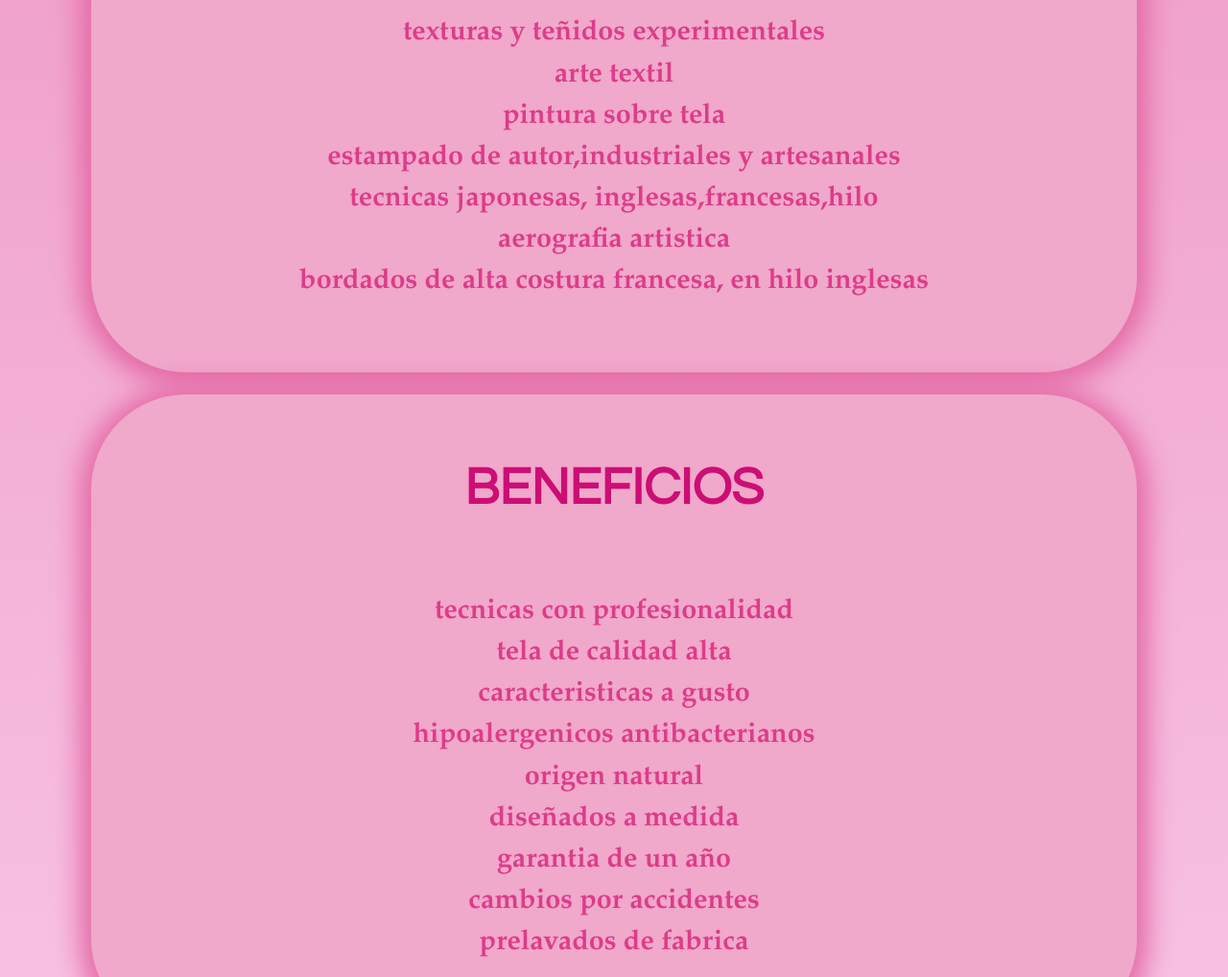
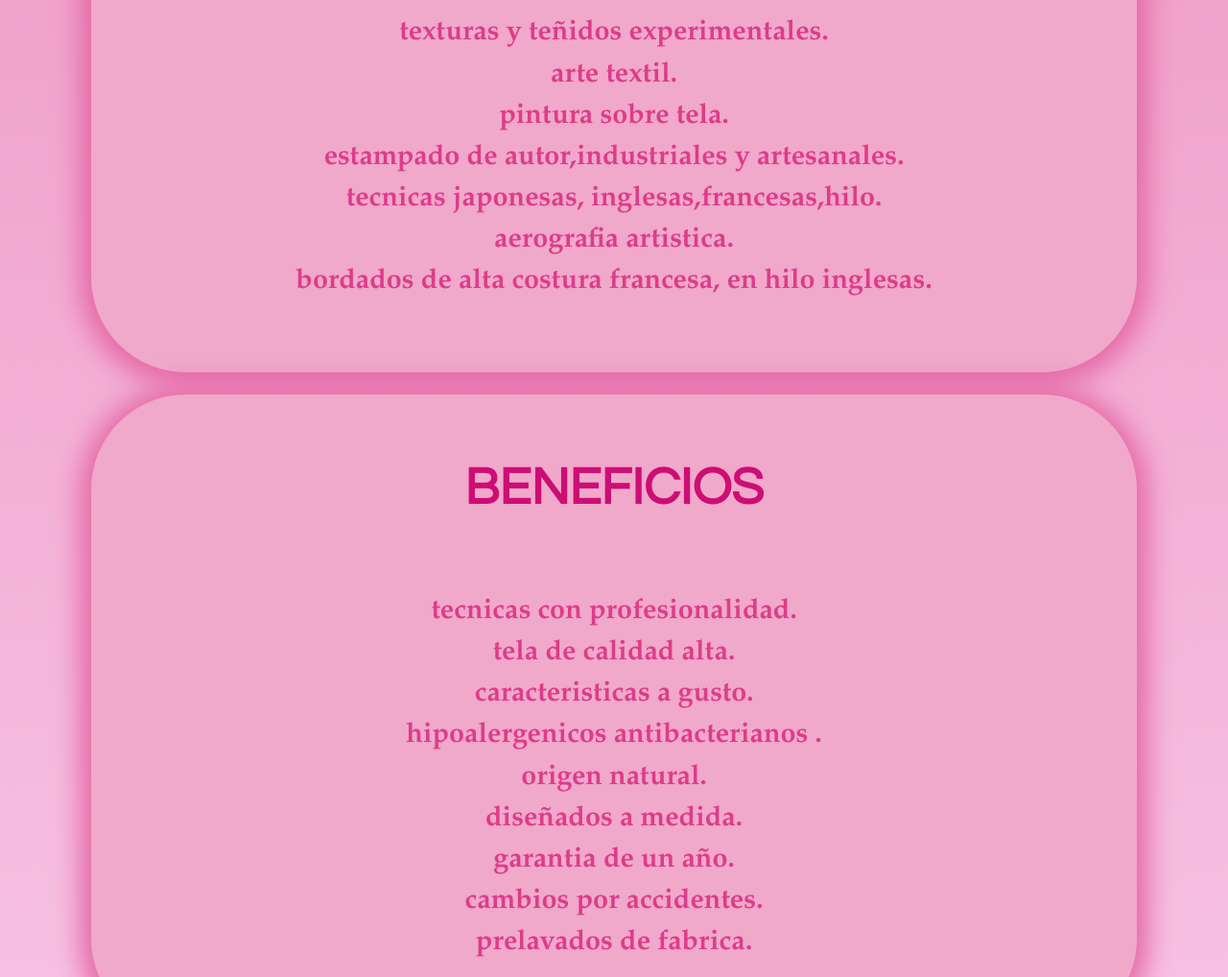
Before and after one commit to martinez2345667/WeddingDress, a website: page quienessomos.html in a window 1280 px wide. Shown: the part 984-2002 px from the top of the page at 96% size. Drawn offline with nearby package versions, Linux system fonts and the light colour scheme.

Commit message:
proyecto

```diff
--- a/quienessomos.html
+++ b/quienessomos.html
@@ -67,13 +67,13 @@
 						<div class="col-sx-4">
 							<h2 class="nosotros__titulos" id="diseño textil">diseño textil y bordados</h2>
 							<div class="nosotros__textos">
-								<div>texturas y teñidos experimentales</div>
-								<div>arte textil</div>
-								<div>pintura sobre tela</div>
-								<div>estampado de autor,industriales y artesanales</div>
-								<div>tecnicas japonesas, inglesas,francesas,hilo</div>
-								<div>aerografia artistica </div>
-								<div>bordados de alta costura francesa, en hilo inglesas</div>
+								<div>texturas y teñidos experimentales.</div>
+								<div>arte textil.</div>
+								<div>pintura sobre tela.</div>
+								<div>estampado de autor,industriales y artesanales.</div>
+								<div>tecnicas japonesas, inglesas,francesas,hilo.</div>
+								<div>aerografia artistica. </div>
+								<div>bordados de alta costura francesa, en hilo inglesas.</div>
 							</div>
 						</div>
 					</div>
@@ -82,15 +82,15 @@
 						<h1 class="nosotros__titulos">beneficios</h1>
 						<div class="col-sx-4">
 							<div class="nosotros__textos">
-								<div>tecnicas con profesionalidad</div>
-								<div>tela de calidad alta</div>
-								<div>caracteristicas a gusto</div>
-								<div>hipoalergenicos antibacterianos </div>
-								<div>origen natural</div>
-								<div>diseñados a medida</div>
-								<div>garantia de un año</div>
-								<div>cambios por accidentes </div>
-								<div>prelavados de fabrica</div>
+								<div>tecnicas con profesionalidad.</div>
+								<div>tela de calidad alta.</div>
+								<div>caracteristicas a gusto.</div>
+								<div>hipoalergenicos antibacterianos .</div>
+								<div>origen natural.</div>
+								<div>diseñados a medida.</div>
+								<div>garantia de un año.</div>
+								<div>cambios por accidentes. </div>
+								<div>prelavados de fabrica.</div>
 							</div>
 						</div>
 					</div>
```
